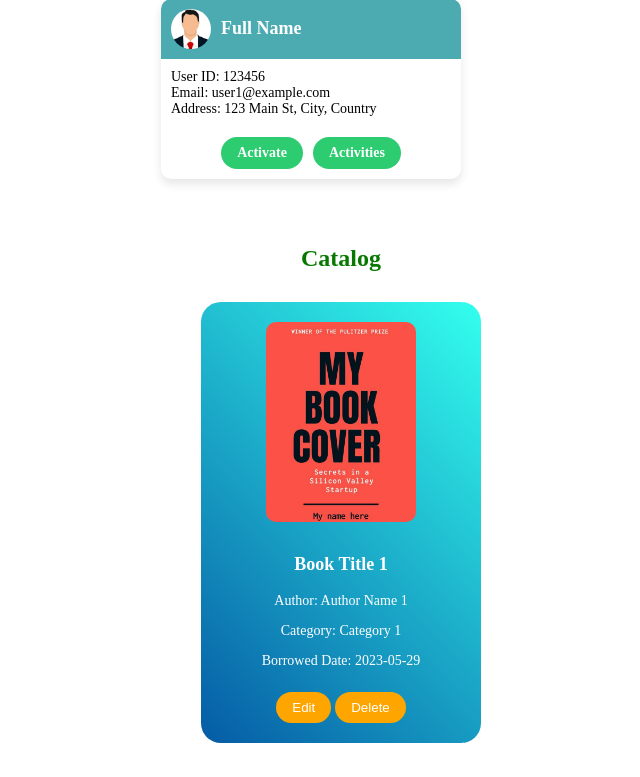
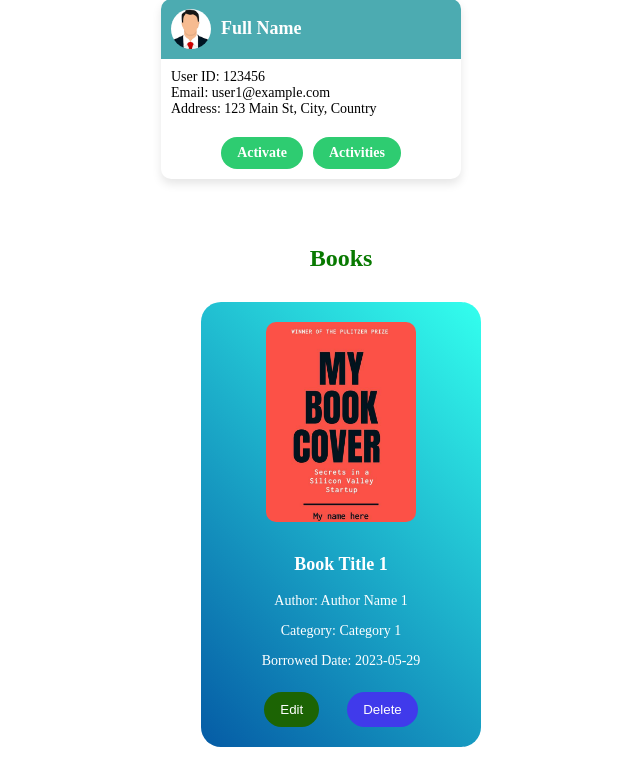
Before and after one commit to Hurley2017/LMS, a Flask app: page /admin in a window 1280 px wide. Shown: the part 284-1061 px from the top of the page, without its empty margins (299-939 px from the left). Before the commit the page ends 1027 px from the top, so only its background shows below. Run offline with Flask 3, Linux system fonts and the light colour scheme.

Commit message:
admin changed!

```diff
--- a/static/css/admin.css
+++ b/static/css/admin.css
@@ -17,7 +17,7 @@ body {
     padding: 12px;
     width: 80%;
     border-radius: 30px;
-    margin: 40px auto 20px; /* Adjust the margin-top value to move the navbar down */
+    margin: 40px auto 20px;
  }
 
 
@@ -42,7 +42,7 @@ body {
     background: rgb(235, 98, 6);
     color: #fff;
     border: none;
-    border-radius: 20px; /* Make the buttons pill-shaped */
+    border-radius: 20px;
     margin-right: 10px;
     text-decoration: none;
     font-weight: bold;
@@ -93,9 +93,6 @@ body {
    margin-top: 20px;
  }
 
- /* Existing styles */
-
-
  .card {
    width: 300px;
    background: #fff;
@@ -103,6 +100,7 @@ body {
    box-shadow: 0px 5px 10px rgba(0, 0, 0, 0.1);
    margin: 10px;
  }
+
 
  .card-header {
    padding: 10px;
@@ -124,12 +122,9 @@ body {
 
  .card-body p {
    margin: 0;
+   justify-content: center;
    font-size: 14px;
  }
-
- /* Existing styles */
-
- /* Existing styles */
 
 .card-header {
    display: flex;
@@ -172,7 +167,7 @@ body {
    border: none;
    border-radius: 20px;
    padding: 8px 16px;
-   margin: 0 5px; /* Adjusted margin value */
+   margin: 0 5px;
    cursor: pointer;
  }
 
@@ -188,7 +183,7 @@ body {
  .catalog-books-section {
    margin: 20px auto;
    width: 80%;
-   max-width: 1920px; /* Adjust the max-width as needed */
+   max-width: 1920px;
  }
 
  .catalog-books-section h2 {
@@ -209,7 +204,7 @@ body {
    border-radius: 20px;
    padding: 20px;
    margin: 10px;
-   width: 240px; /* Adjust the width as needed */
+   width: 240px;
    text-align: center;
  }
 
@@ -233,14 +228,30 @@ body {
    margin-bottom: 5px;
  }
  .borrow-button {
-   padding: 8px 16px;
-   background: orange;
+   padding: 10px 16px;
+   background: rgb(28, 100, 4);
    color: #fff;
    border: none;
    border-radius: 30px;
    cursor: pointer;
+   margin-left: 5%;
+   margin-right: 5%;
  }
 
  .borrow-button:hover {
-   background: orangered;
+   background: rgb(5, 65, 18);
  }
+ .borrow-button-2 {
+   padding: 10px 16px;
+   background: rgb(64, 58, 235);
+   color: #fff;
+   border: none;
+   border-radius: 30px;
+   cursor: pointer;
+   margin-left: 5%;
+   margin-right: 5%;
+ }
+
+ .borrow-button-2:hover {
+   background: rgb(8, 26, 108);
+ }
--- a/templates/admin.html
+++ b/templates/admin.html
@@ -21,11 +21,8 @@
         <input type="text" placeholder="Search">
         <button class="search-button">Search</button>
      </div>
-
-
      <br>
      <br>
-
      <h2 class="section-heading">Users</h2>
      <section class="user-section">
       <div class="card">
@@ -43,14 +40,11 @@
           </div>
         </div>
       </div>
-      <!-- Add more user cards as needed -->
     </section>
-
    <br>
    <br>
-
    <section class="catalog-books-section">
-      <h2>Catalog</h2>
+      <h2>Books</h2>
 
       <div class="catalog-books">
         <div class="catalog-book-card">
@@ -61,13 +55,9 @@
           <p>Borrowed Date: 2023-05-29</p>
           <br>
           <button class="borrow-button">Edit</button>
-          <button class="borrow-button">Delete</button>
+          <button class="borrow-button-2">Delete</button>
         </div>
-
-        <!-- Add more book cards as needed -->
       </div>
     </section>
-
-
    </body>
 </html>
```
